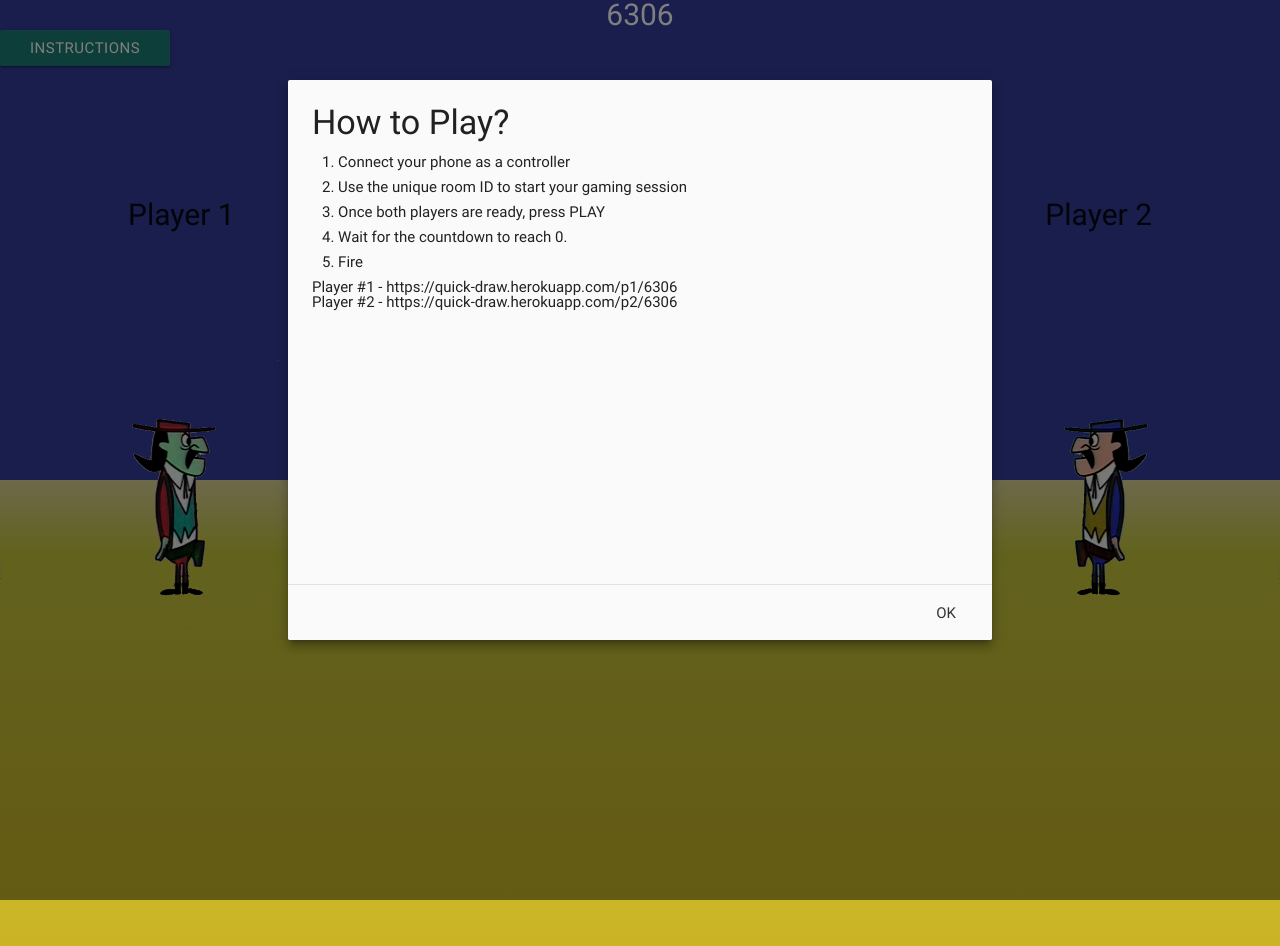
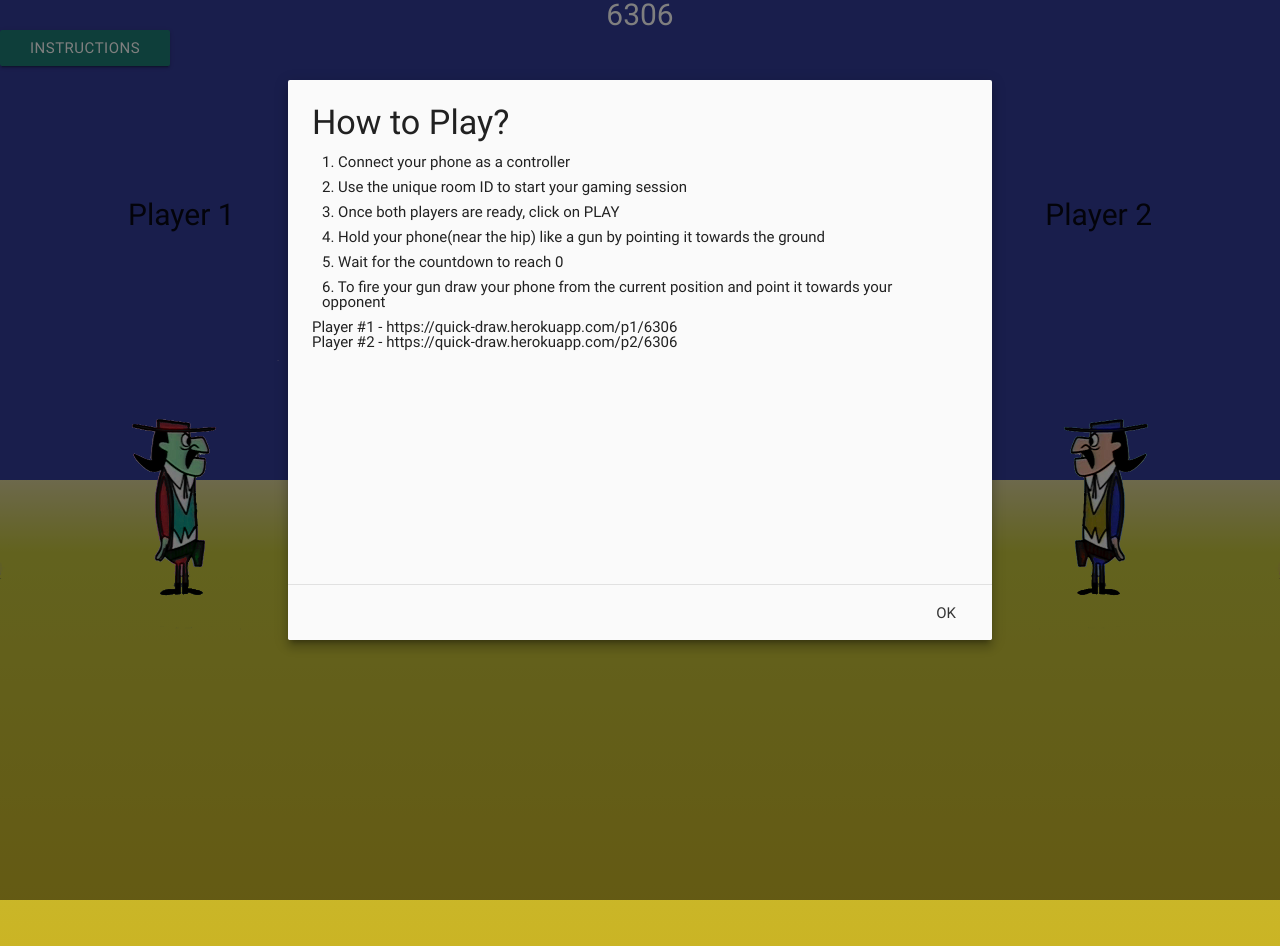
Before and after one commit to ar1kumar/heroku_game, a website: page public/index.html in a window 1280 px wide. Both pictures are taken after a click on the link "INSTRUCTIONS". Shown: the top 946 px of the page. Drawn offline with nearby package versions, Linux system fonts and the light colour scheme; no server answers.

Commit message:
Rules are just text on screen, I will bend them for you.

```diff
--- a/public/index.html
+++ b/public/index.html
@@ -36,9 +36,11 @@
 	      <ul id="faq_list">
 	      	<li>1. Connect your phone as a controller</li>
 					<li>2. Use the unique room ID to start your gaming session</li>
-					<li>3. Once both players are ready, press PLAY</li>
-					<li>4. Wait for the countdown to reach 0.</li>
-					<li>5. Fire</li>
+					<li>3. Once both players are ready, click on PLAY</li>
+					<li>4. Hold your phone(near the hip) like a gun by pointing it towards the ground</li>
+					<li>5. Wait for the countdown to reach 0</li>
+					<li>6. To fire your gun draw your phone from the current position and point it towards your opponent</li>
+
 	      </ul>
 				<p id="playerOneInfo"></p>
 				<p id="playerTwoInfo"></p>
```
